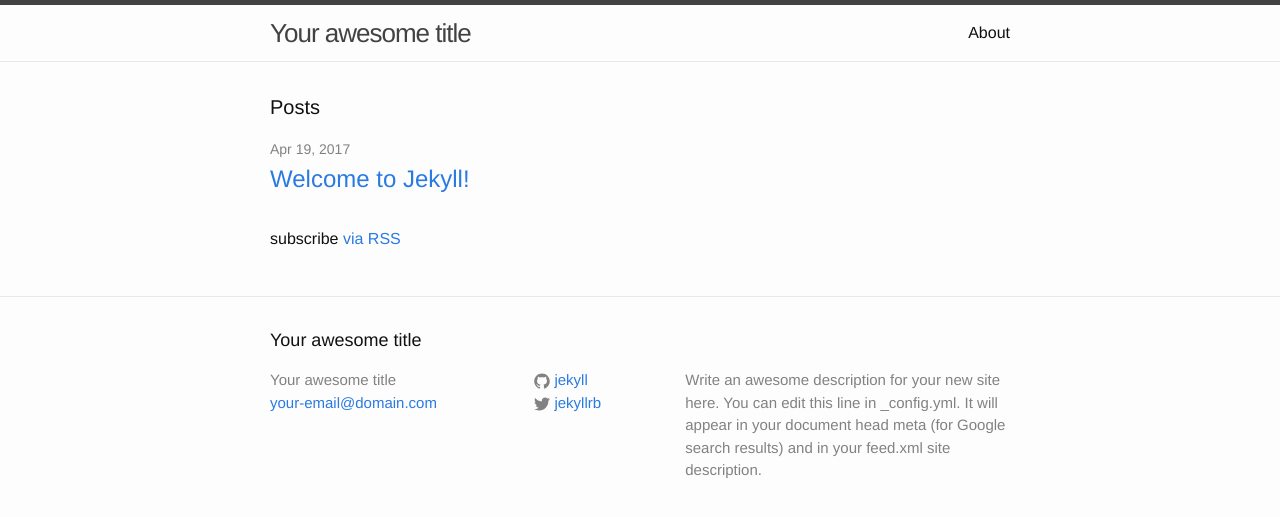
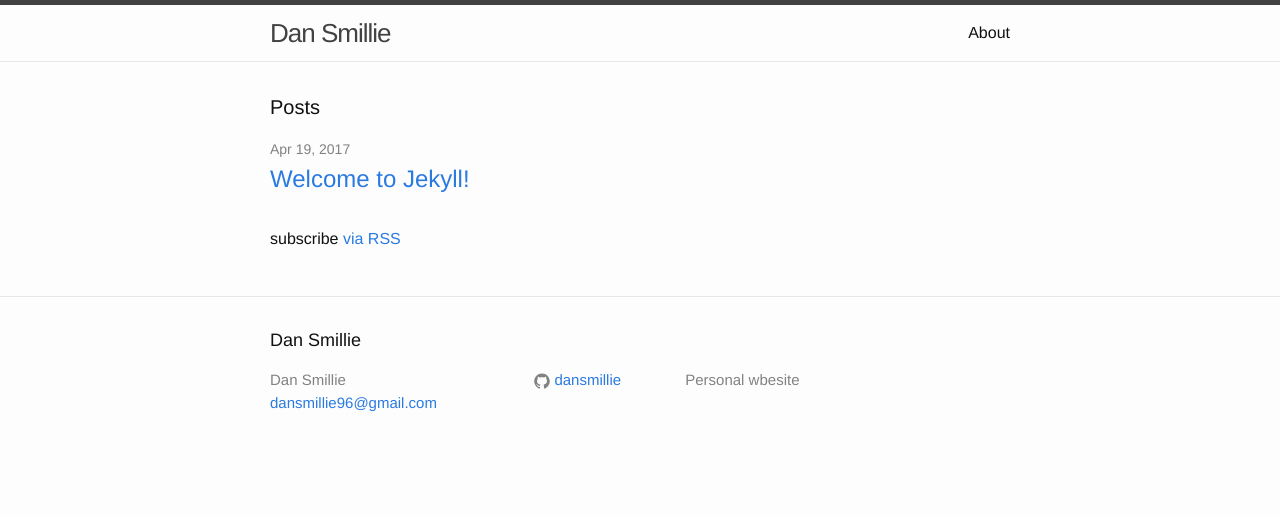
Before and after one commit to dansmillie/dansmillie.github.io, a Jekyll site: the page built from index.html, in a window 1280 px wide. Shown: the top 517 px of the page. Built offline with Jekyll 4.4.1, drawn with Linux system fonts in a browser that asks for light colours.

Commit message:
Updated config

```diff
--- a/_config.yml
+++ b/_config.yml
@@ -6,16 +6,13 @@
 # 'jekyll serve'. If you change this file, please restart the server process.
 
 # Site settings
-title: Your awesome title
-email: your-email@domain.com
-description: > # this means to ignore newlines until "baseurl:"
-  Write an awesome description for your new site here. You can edit this
-  line in _config.yml. It will appear in your document head meta (for
-  Google search results) and in your feed.xml site description.
+title: Dan Smillie
+email: dansmillie96@gmail.com
+description: Personal wbesite
 baseurl: "" # the subpath of your site, e.g. /blog
 url: "http://yourdomain.com" # the base hostname & protocol for your site
-twitter_username: jekyllrb
-github_username:  jekyll
+twitter_username:
+github_username:  dansmillie
 
 # Build settings
 markdown: kramdown
```
